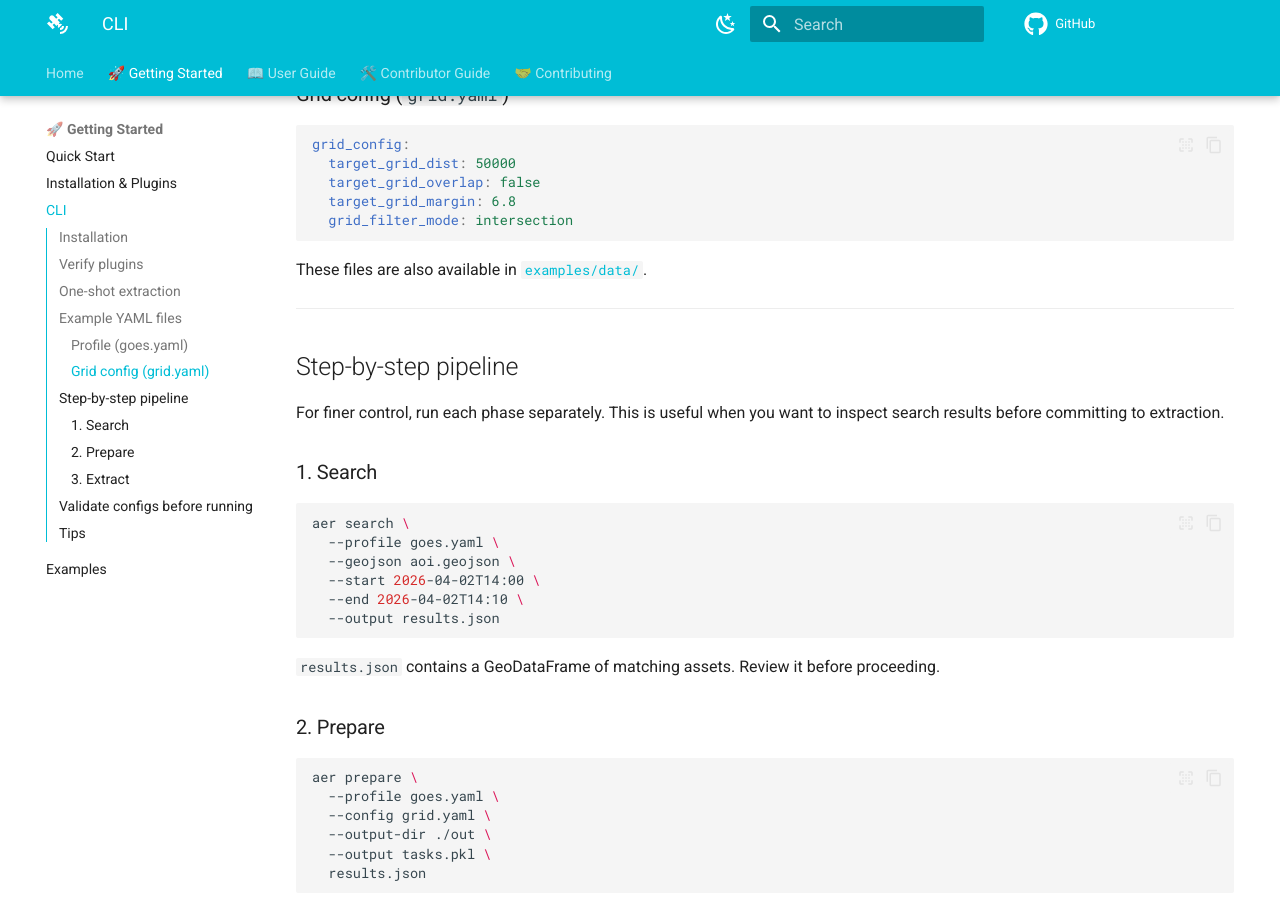
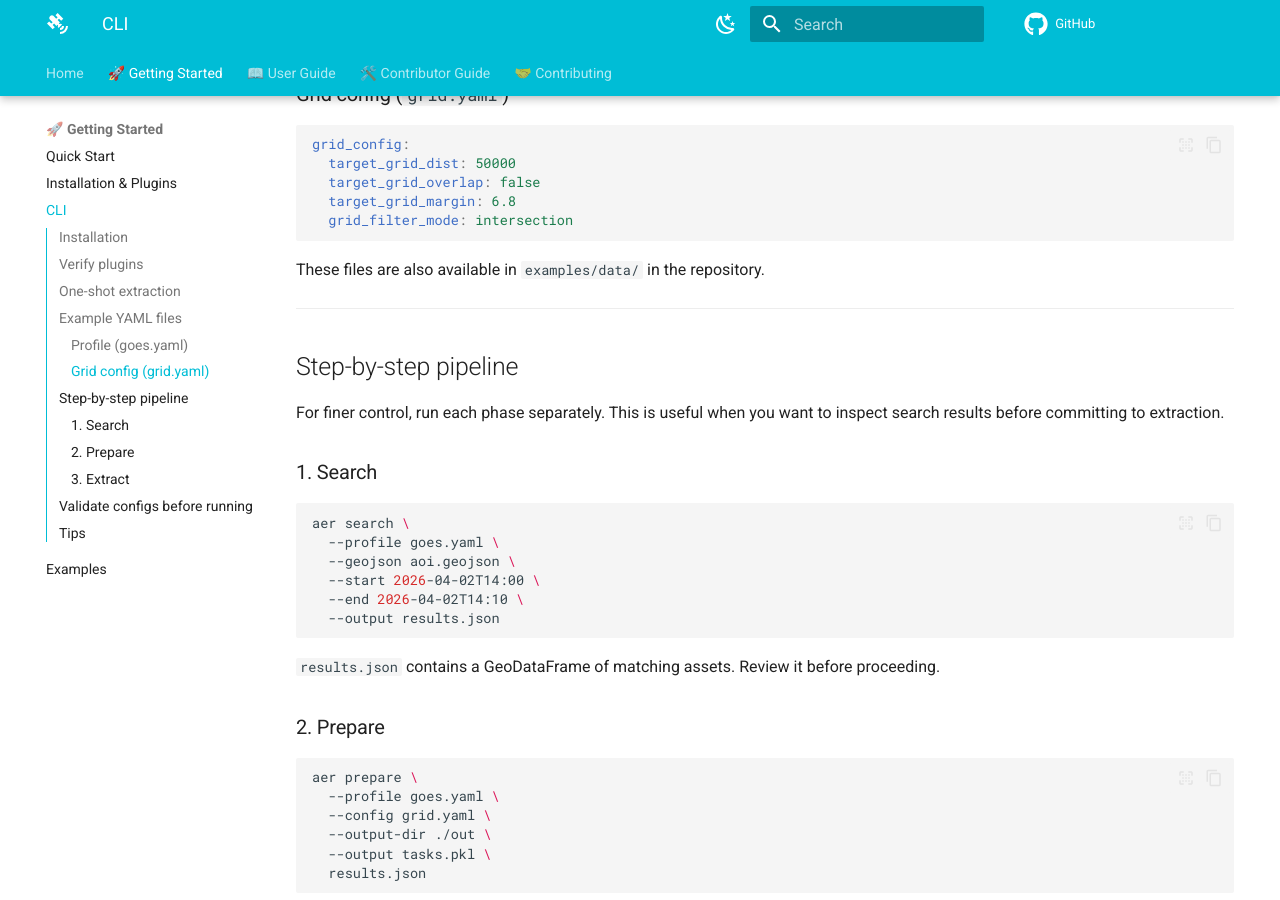
Before and after one commit to frandorr/aereo, an MkDocs documentation site: the page built from docs/cli.md, in a window 1280 px wide and 900 px high, scrolled down 2221 px. Built offline with MkDocs 1.6.1 and Material for MkDocs 9.7.7, drawn with Linux system fonts in a browser that asks for light colours; comment, search, counter and statistics services are not loaded; the version menu is left out.

Commit message:
docs(cli): fix directory link for mkdocs compatibility
- Replace relative directory link with plain text reference
- Ensures mkdocs build --strict passes cleanly

````diff
--- a/docs/cli.md
+++ b/docs/cli.md
@@ -93,7 +93,7 @@ grid_config:
   grid_filter_mode: intersection
 ```
 
-These files are also available in [`examples/data/`](examples/data/).
+These files are also available in `examples/data/` in the repository.
 
 ---
 
````
